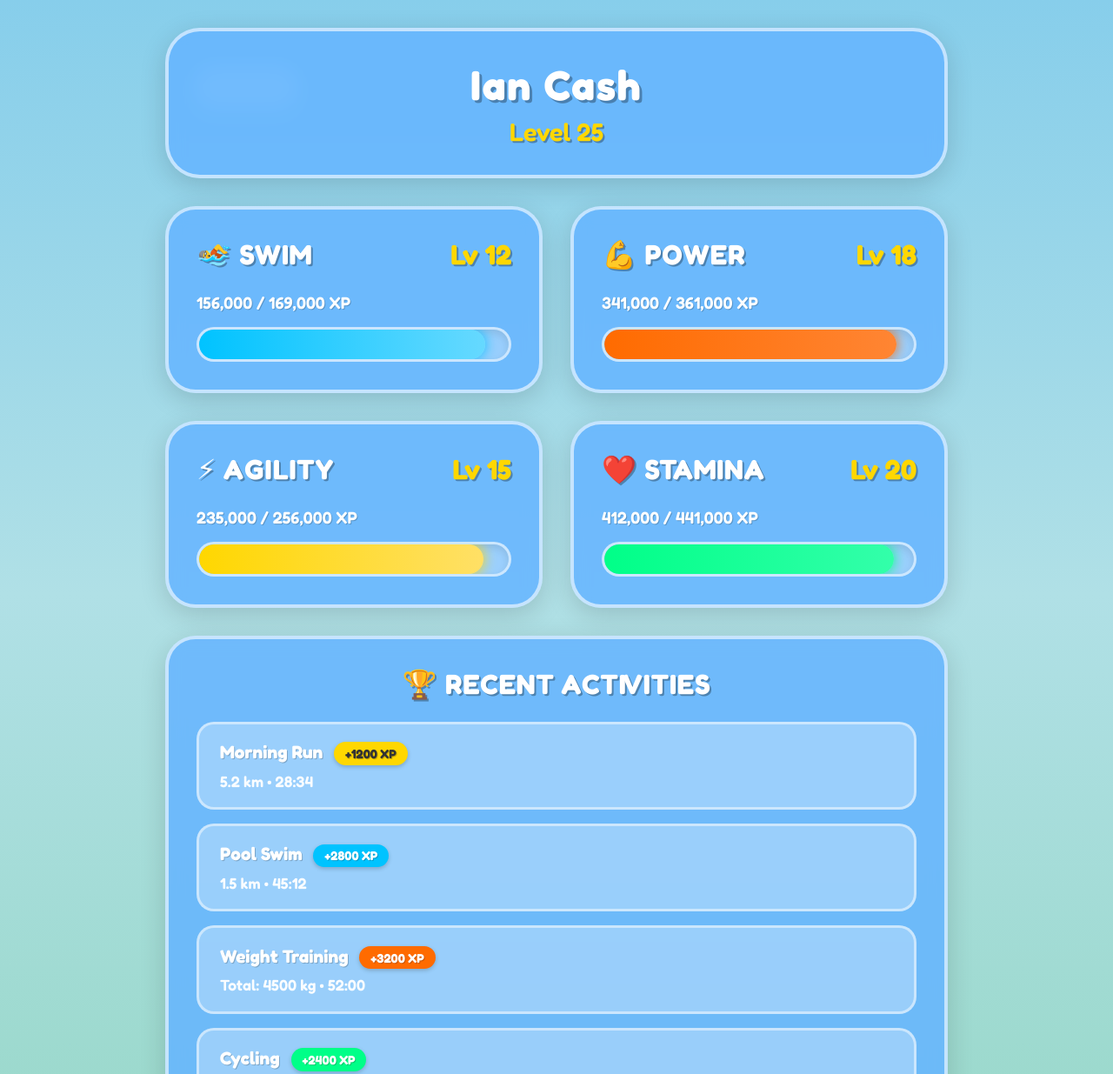
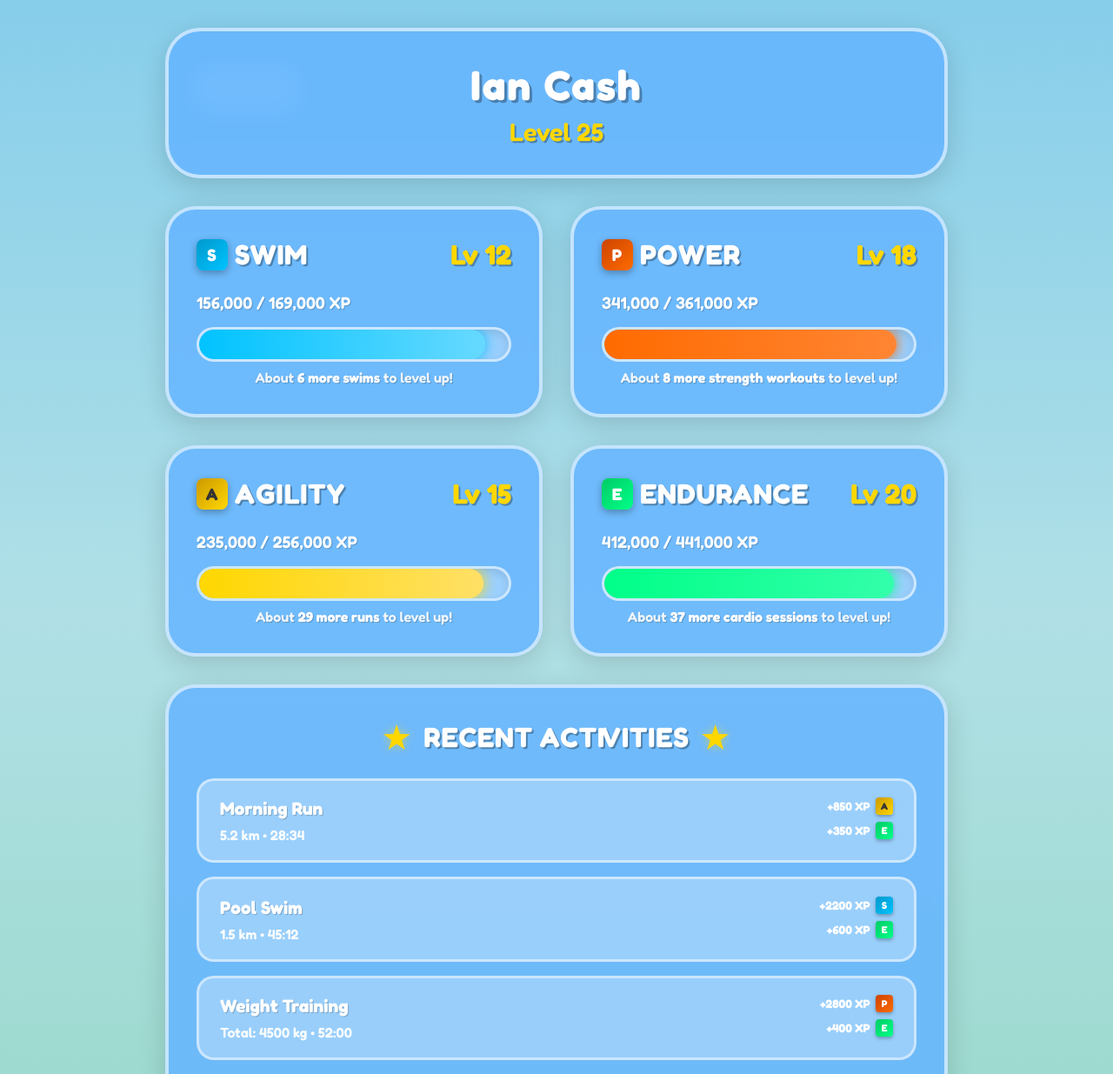
Before and after one commit to lethalgem/fitness-rpg, a website: page public/stats-preview.html in a window 1280 px wide. Shown: the top 1235 px of the page at 87% size. Drawn offline with Linux system fonts and the light colour scheme.

Commit message:
Cleanup preview

```diff
--- a/public/stats-preview.html
+++ b/public/stats-preview.html
@@ -16,7 +16,7 @@
       --swim-color: #00C3FF;
       --power-color: #FF6B00;
       --agility-color: #FFD700;
-      --stamina-color: #00FF88;
+      --endurance-color: #00FF88;
       --shadow: rgba(0, 0, 0, 0.15);
     }
 
@@ -155,6 +155,43 @@
       text-shadow: 2px 2px 0px rgba(0, 0, 0, 0.3);
       text-transform: uppercase;
       letter-spacing: 1px;
+      display: flex;
+      align-items: center;
+      gap: 0.5rem;
+    }
+
+    .stat-icon {
+      width: 36px;
+      height: 36px;
+      display: flex;
+      align-items: center;
+      justify-content: center;
+      border-radius: 8px;
+      font-weight: 900;
+      font-size: 1.2rem;
+      text-shadow: none;
+      box-shadow: 0 3px 8px rgba(0, 0, 0, 0.3);
+      flex-shrink: 0;
+    }
+
+    .stat-icon.swim {
+      background: linear-gradient(135deg, #0099CC, #00C3FF);
+      color: white;
+    }
+
+    .stat-icon.power {
+      background: linear-gradient(135deg, #CC4400, #FF6B00);
+      color: white;
+    }
+
+    .stat-icon.agility {
+      background: linear-gradient(135deg, #CC9900, #FFD700);
+      color: #333;
+    }
+
+    .stat-icon.endurance {
+      background: linear-gradient(135deg, #00CC66, #00FF88);
+      color: white;
     }
 
     .stat-level {
@@ -206,9 +243,9 @@
       box-shadow: 0 0 15px var(--agility-color);
     }
 
-    .progress-fill.stamina {
-      background: linear-gradient(90deg, var(--stamina-color), #33FFAA);
-      box-shadow: 0 0 15px var(--stamina-color);
+    .progress-fill.endurance {
+      background: linear-gradient(90deg, var(--endurance-color), #33FFAA);
+      box-shadow: 0 0 15px var(--endurance-color);
     }
 
     .xp-needed {
@@ -243,6 +280,24 @@
       text-align: center;
       text-transform: uppercase;
       letter-spacing: 1px;
+      display: flex;
+      align-items: center;
+      justify-content: center;
+      gap: 0.75rem;
+    }
+
+    .activities-header::before {
+      content: '★';
+      font-size: 2.5rem;
+      color: #FFD700;
+      text-shadow: 0 0 10px rgba(255, 215, 0, 0.5);
+    }
+
+    .activities-header::after {
+      content: '★';
+      font-size: 2.5rem;
+      color: #FFD700;
+      text-shadow: 0 0 10px rgba(255, 215, 0, 0.5);
     }
 
     .activity-item {
@@ -252,11 +307,18 @@
       margin-bottom: 1rem;
       border: 3px solid rgba(255, 255, 255, 0.5);
       transition: all 0.3s ease;
+      display: flex;
+      justify-content: space-between;
+      align-items: flex-start;
+      gap: 1rem;
     }
 
     .activity-item:hover {
       background: rgba(255, 255, 255, 0.45);
-      transform: translateX(10px);
+    }
+
+    .activity-content {
+      flex: 1;
     }
 
     .activity-name {
@@ -268,10 +330,61 @@
     }
 
     .activity-details {
-      font-size: 1.1rem;
+      font-size: 1rem;
       color: rgba(255, 255, 255, 0.95);
       font-weight: 600;
     }
+
+    .activity-stats {
+      display: flex;
+      flex-direction: column;
+      gap: 0.5rem;
+      align-items: flex-end;
+    }
+
+    .stat-contribution {
+      display: inline-flex;
+      align-items: center;
+      gap: 0.4rem;
+      font-size: 0.85rem;
+      font-weight: 700;
+      color: white;
+    }
+
+    .stat-contribution .stat-icon-small {
+      width: 20px;
+      height: 20px;
+      display: flex;
+      align-items: center;
+      justify-content: center;
+      border-radius: 4px;
+      font-weight: 900;
+      font-size: 0.7rem;
+      text-shadow: none;
+      box-shadow: 0 2px 4px rgba(0, 0, 0, 0.3);
+      flex-shrink: 0;
+    }
+
+    .stat-icon-small.swim {
+      background: linear-gradient(135deg, #0099CC, #00C3FF);
+      color: white;
+    }
+
+    .stat-icon-small.power {
+      background: linear-gradient(135deg, #CC4400, #FF6B00);
+      color: white;
+    }
+
+    .stat-icon-small.agility {
+      background: linear-gradient(135deg, #CC9900, #FFD700);
+      color: #333;
+    }
+
+    .stat-icon-small.endurance {
+      background: linear-gradient(135deg, #00CC66, #00FF88);
+      color: white;
+    }
+
 
     .stat-badge {
       display: inline-block;
@@ -376,7 +489,7 @@
     </div>
 
     <div class="activities-section">
-      <div class="activities-header">🏆 Recent Activities</div>
+      <div class="activities-header">Recent Activities</div>
       <div id="activitiesList">
         <!-- Activities will be populated by JavaScript -->
       </div>
@@ -406,17 +519,49 @@
           xp: 235000,
           nextLevelXP: 256000
         },
-        stamina: {
+        endurance: {
           level: 20,
           xp: 412000,
           nextLevelXP: 441000
         }
       },
       recentActivities: [
-        { name: "Morning Run", distance: "5.2 km", time: "28:34", stat: "agility", xp: 1200 },
-        { name: "Pool Swim", distance: "1.5 km", time: "45:12", stat: "swim", xp: 2800 },
-        { name: "Weight Training", weight: "Total: 4500 kg", time: "52:00", stat: "power", xp: 3200 },
-        { name: "Cycling", distance: "25 km", time: "1:12:45", stat: "stamina", xp: 2400 }
+        {
+          name: "Morning Run",
+          distance: "5.2 km",
+          time: "28:34",
+          stats: [
+            { type: "agility", xp: 850 },
+            { type: "endurance", xp: 350 }
+          ]
+        },
+        {
+          name: "Pool Swim",
+          distance: "1.5 km",
+          time: "45:12",
+          stats: [
+            { type: "swim", xp: 2200 },
+            { type: "endurance", xp: 600 }
+          ]
+        },
+        {
+          name: "Weight Training",
+          weight: "Total: 4500 kg",
+          time: "52:00",
+          stats: [
+            { type: "power", xp: 2800 },
+            { type: "endurance", xp: 400 }
+          ]
+        },
+        {
+          name: "Cycling",
+          distance: "25 km",
+          time: "1:12:45",
+          stats: [
+            { type: "endurance", xp: 1800 },
+            { type: "agility", xp: 600 }
+          ]
+        }
       ]
     };
 
@@ -425,24 +570,59 @@
       return Math.min(progress, 100);
     }
 
+    function getAverageXPForStat(statType) {
+      // Calculate average XP from recent activities for this stat
+      let total = 0;
+      let count = 0;
+
+      mockData.recentActivities.forEach(activity => {
+        activity.stats.forEach(stat => {
+          if (stat.type === statType) {
+            total += stat.xp;
+            count++;
+          }
+        });
+      });
+
+      return count > 0 ? Math.round(total / count) : 1000; // Default to 1000 if no data
+    }
+
+    function calculateActivitiesNeeded(xpNeeded, statType) {
+      const avgXP = getAverageXPForStat(statType);
+      return Math.ceil(xpNeeded / avgXP);
+    }
+
     function renderStats() {
       const statsGrid = document.getElementById('statsGrid');
       const stats = mockData.stats;
 
       const statIcons = {
-        swim: '🏊',
-        power: '💪',
-        agility: '⚡',
-        stamina: '❤️'
+        swim: 'S',
+        power: 'P',
+        agility: 'A',
+        endurance: 'E'
       };
 
       statsGrid.innerHTML = Object.entries(stats).map(([statName, statData]) => {
         const progress = calculateProgress(statData.xp, statData.nextLevelXP);
+        const xpNeeded = statData.nextLevelXP - statData.xp;
+        const activitiesNeeded = calculateActivitiesNeeded(xpNeeded, statName);
+
+        // Get a friendly activity name based on stat type
+        const activityNames = {
+          swim: 'swims',
+          power: 'strength workouts',
+          agility: 'runs',
+          endurance: 'cardio sessions'
+        };
 
         return `
           <div class="stat-card">
             <div class="stat-header">
-              <div class="stat-name">${statIcons[statName]} ${statName}</div>
+              <div class="stat-name">
+                <div class="stat-icon ${statName}">${statIcons[statName]}</div>
+                ${statName}
+              </div>
               <div class="stat-level">Lv ${statData.level}</div>
             </div>
             <div class="xp-info">
@@ -450,7 +630,9 @@
             </div>
             <div class="progress-container">
               <div class="progress-fill ${statName}" style="width: ${progress}%"></div>
-              <div class="progress-percentage">${Math.round(progress)}%</div>
+            </div>
+            <div class="xp-needed">
+              About <strong>${activitiesNeeded} more ${activityNames[statName]}</strong> to level up!
             </div>
           </div>
         `;
@@ -460,17 +642,37 @@
     function renderActivities() {
       const activitiesList = document.getElementById('activitiesList');
 
-      activitiesList.innerHTML = mockData.recentActivities.map(activity => `
+      const statIcons = {
+        swim: 'S',
+        power: 'P',
+        agility: 'A',
+        endurance: 'E'
+      };
+
+      activitiesList.innerHTML = mockData.recentActivities.map(activity => {
+        const totalXP = activity.stats.reduce((sum, stat) => sum + stat.xp, 0);
+
+        return `
           <div class="activity-item">
+            <div class="activity-content">
               <div class="activity-name">
                 ${activity.name}
-            <span class="stat-badge ${activity.stat}">+${activity.xp} XP</span>
               </div>
               <div class="activity-details">
                 ${activity.distance || activity.weight} • ${activity.time}
               </div>
             </div>
-      `).join('');
+            <div class="activity-stats">
+              ${activity.stats.map(stat => `
+                <div class="stat-contribution ${stat.type}">
+                  <span>+${stat.xp} XP</span>
+                  <div class="stat-icon-small ${stat.type}">${statIcons[stat.type]}</div>
+                </div>
+              `).join('')}
+            </div>
+          </div>
+        `;
+      }).join('');
     }
 
     function init() {
```
Lines whose indentation alone changed are shown as unchanged.
